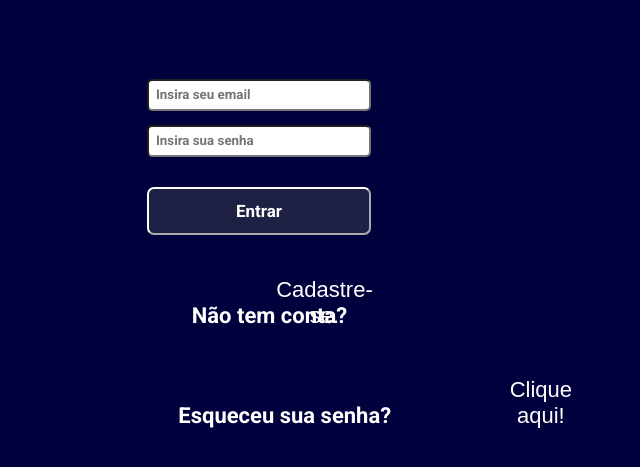
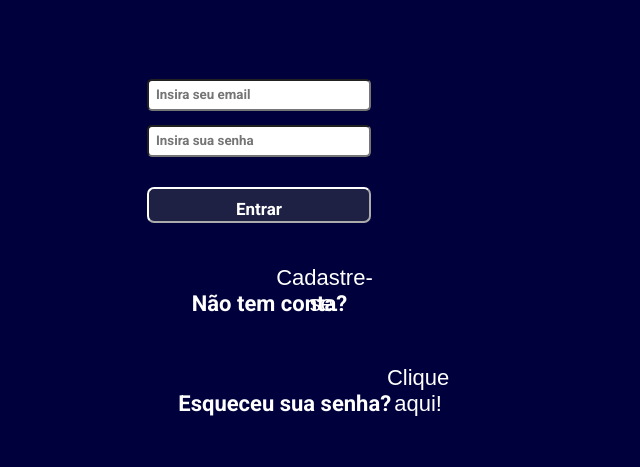
Before and after one commit to gabriella-guimaraes/TF005-Reconhece-Safra, a website with bundled scripts: page src/index.html in a window 1536 px wide. Shown: the part 277-744 px from the top of the page, without its empty margins (152-792 px from the left). Built offline with nearby package versions, Linux system fonts and the light colour scheme.

Commit message:
atualizar branch

```diff
--- a/src/pages/login/login.css
+++ b/src/pages/login/login.css
@@ -64,9 +64,9 @@ form {
 
 .registerBtn, .recoverBtn {
   background-color: transparent;
-  width: 120px;
+  width: 150%;
   font-family: Arial, Helvetica, sans-serif;
-  font-size: 18px;
+  font-size: 16px;
   color: white;
   border: none;
   cursor: pointer;
@@ -129,6 +129,7 @@ form {
   }
   .btnLogin {
     width: 50%;
+    height: 9%;
     margin-left: 50%;
   }
   .buttonLogin {
@@ -146,6 +147,8 @@ form {
     margin-left: -90px;
   }
   .recoverBtn {
+    width: 20%;
     font-size: 22px;
+    margin-left: -4%;
   }
 }
```
